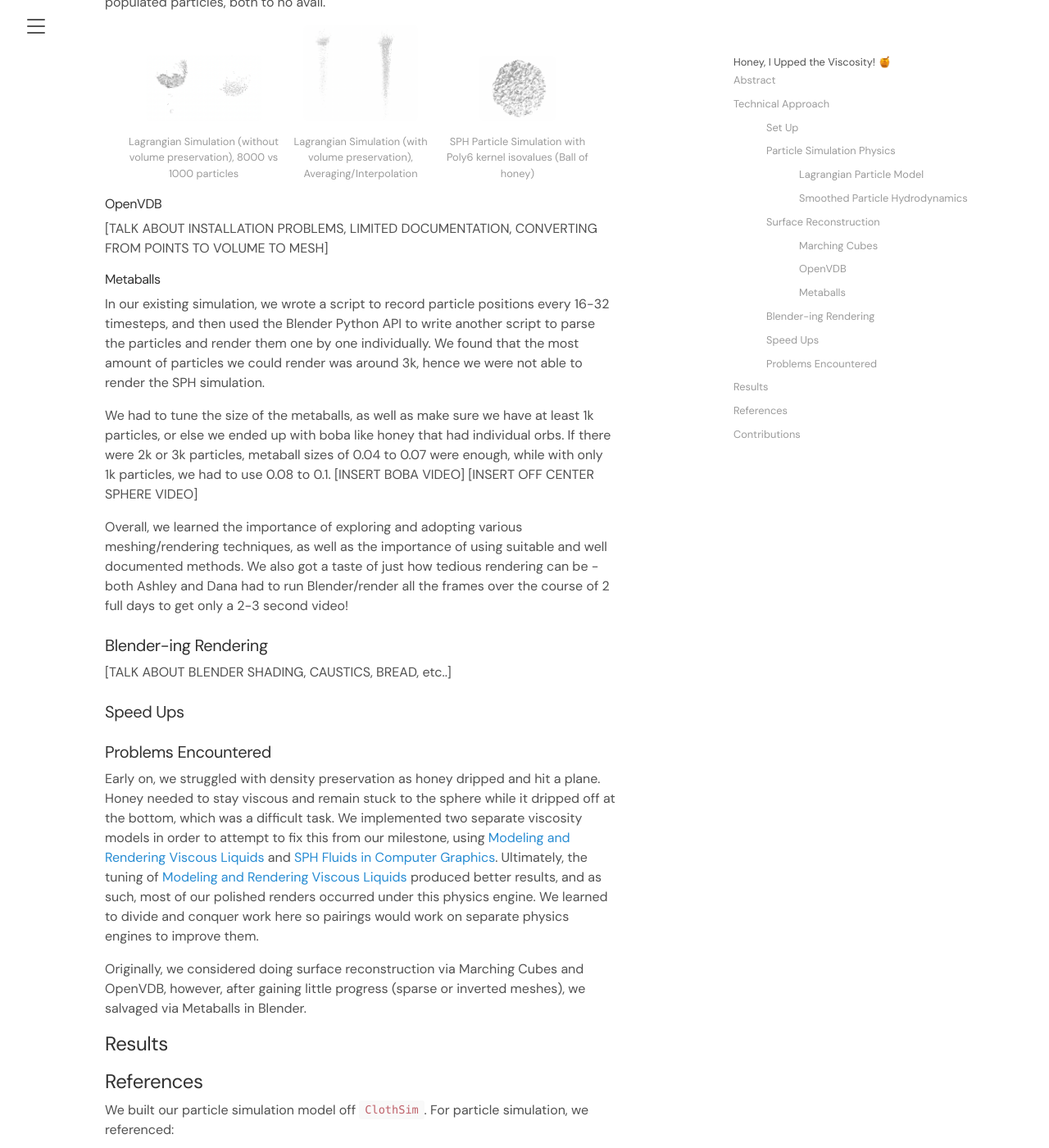
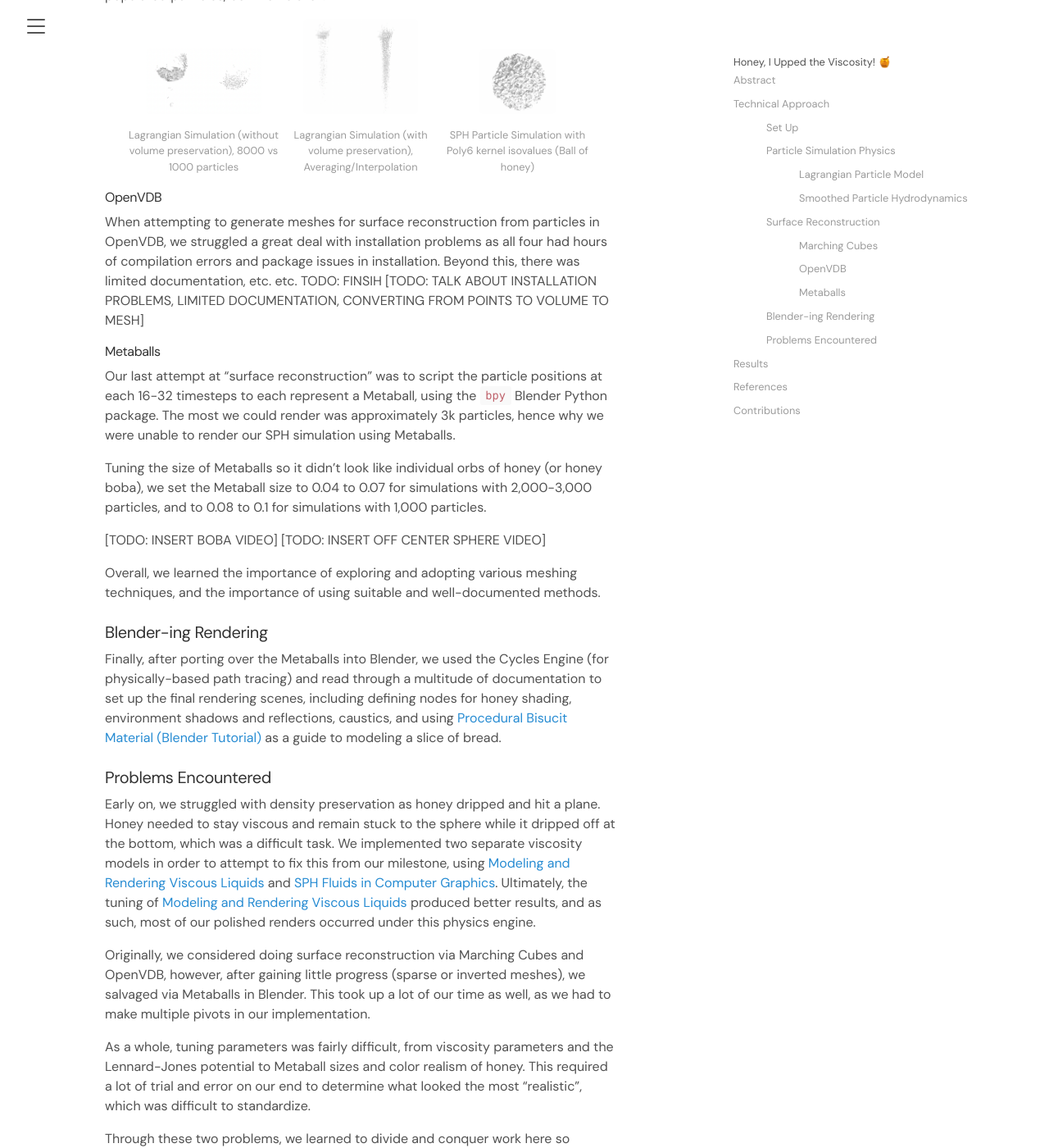
Before and after one commit to ashmchiu/cs184-final-proj-writeup, a Jekyll site: the page built from index.md, in a window 1280 px wide and 1400 px high, scrolled down 2568 px. Shown: the whole window at 82% size. Built offline with Jekyll 4.4.1, drawn with Linux system fonts in a browser that asks for light colours; some of the changed text lies outside the part shown.

Commit message:
add blender information

```diff
--- a/index.md
+++ b/index.md
@@ -19,7 +19,7 @@ We effectively implemented two different particle simulations Lagrangian based p
 
 #### Lagrangian Particle Model
 [INSERT PARTICLE SIM VIDEO WITHOUT VOLUME PRESERVATION]
-We modeled our simulation off of [Modeling and Rendering Viscous Liquids](https://citeseerx.ist.psu.edu/document?repid=rep1&type=pdf&doi=bdbe45284686a54f3284fdf98759f099e3a95e84). We created a similar cell structure that houses a vector of particles for better spatial lookup, and for each particle we hashed the particle to a cell, using the hash key provided in the paper: `541i + 79j + 31k mod table_size`; we did however, scale the `i`, `j`, and `k` by 10 so as to spread the particles more evenly in buckets, and also chose the table size to be 100. In addition, we also integrated OpenMP to speed up all of the for loops interating over each particle, which was not mentioned in the paper but did help tremendously in terms of scaling up the number of particles run for the simulation. At a high level, the paper describes adding forces and gravity to each particle at each timestep $F(p) = \sum_{i} f(p_i) + g$, with adhesion forces, viscosity forces, and friction/interpenetration forces. For adhesion forces, the Lennard-Jones potential was used, following a sample piecewise graph given between particles of distance `d`.
+We modeled our simulation off of [Modeling and Rendering Viscous Liquids](https://citeseerx.ist.psu.edu/document?repid=rep1&type=pdf&doi=bdbe45284686a54f3284fdf98759f099e3a95e84). We created a similar cell structure that houses a vector of particles for better spatial lookup, and for each particle we hashed the particle to a cell, using the hash key provided: `541i + 79j + 31k mod table_size`; we did however, scale the `i`, `j`, and `k` by 10 so as to spread the particles more evenly in buckets, and set the table size to 100. In addition, we also integrated OpenMP parallelization over all possible `for` loops, which help tremendously so our simulations were no longer buffering at every frame. At a high level, the paper describes adding forces and gravity to each particle at each timestep $F(p) = \sum_{i} f(p_i) + g$, with adhesion forces, viscosity forces, and friction/interpenetration forces. For adhesion forces, the Lennard-Jones potential was used, following a sample piecewise graph given between particles of distance `d`.
 
 Instead of using adhesion forces between the honey and the sphere/bread as described in the paper, however, we use friction forces instead, and calculate a correction vector to ensure that there is adhesion to the bottom of the sphere only if the liquid particle is within a certain proximity to the sphere. We also apply the collision calculations between the particles and sphere so as to prevent the particles from sinking into the sphere. In terms of viscosity forces, we use the paper's momentum equations to calculate the momentum exchange:
 
@@ -32,7 +32,8 @@ $$
 We use our own piecewise gaussian function, tuning the function so that it only returns a gaussian value if the distance between two particles is less than `0.4`, rather than the paper's specified `4-6`. Then, we explicitly convert the particle momentum to a force by dividing it by the change in time. We also add damping constants to all the forces, which was not mentioned in the paper, but we found that without these constants, the particles would explode and basically repel each other violently. The constants we chose were 0.1 and 0.01 for adhesion and viscosity respectively. Finally, we implemented interpenetration prevention, which was not at all described in detail in the paper, so we ended up just adding a correction vector to move two particles apart if they were overlapping one another. It was interesting as we had to calculate distance between two particles while taking into account their radii rather than just the difference between their center positions.
 
 
-[INSERT PARTICLE SIM VIDEO WITH VOLUME PRESERVATION]
+[TODO: INSERT PARTICLE SIM VIDEO WITH VOLUME PRESERVATION]
+
 While this initial implementation without volume preservation worked well, we wanted to see if we could get more of a mushroom and pooling effect by implementing volume preservation. Thus, we also implemented volume preservation, as detailed in the paper. First, we calculated the desired density of each particle by this equation: $$\rho_0 = \sum_{i=1}^{26} \omega(d_i) \\$$, where $$\omega$$ refers to a piecewise density smoothing kernel, following the paper's lower and upperbound of `2rsqrt(3) to 4r`. We then refine the density calculation by either scaling by `26/n` if the particle had less than 26 neighbors (n neighbors instead). The paper also mentions the derivative of the density, but the paper does not use the derivative in the calculations anywhere, so we did not either. We then calculated the correction vector to be applied to each particle's position: $$\Delta v = \frac{(c(\rho - \rho_0) \mathbf{p_n} - p)}{\|\mathbf{p_n} - p\|}$$, where we chose c to be 0.001, rather than 0.1-0.5 as described in the paper.
 
 
@@ -43,7 +44,7 @@ Overall, implementing the particle physics allowed us to understand the amount o
 
 
 #### Smoothed Particle Hydrodynamics
-[INSERT VIDEO WITH THEIR SPH]
+[TODO: INSERT VIDEO WITH THEIR SPH]
 
 
 ### Surface Reconstruction
@@ -71,42 +72,52 @@ Finding Marching Cubes to be a common solution, we initially tried building off
 
 
 #### OpenVDB
-[TALK ABOUT INSTALLATION PROBLEMS, LIMITED DOCUMENTATION, CONVERTING FROM POINTS TO VOLUME TO MESH]
+When attempting to generate meshes for surface reconstruction from particles in OpenVDB, we struggled a great deal with installation problems as all four had hours of compilation errors and package issues in installation. Beyond this, there was limited documentation, etc. etc. TODO: FINSIH
+[TODO: TALK ABOUT INSTALLATION PROBLEMS, LIMITED DOCUMENTATION, CONVERTING FROM POINTS TO VOLUME TO MESH]
 
 #### Metaballs
+Our last attempt at "surface reconstruction" was to script the particle positions at each 16-32 timesteps to each represent a Metaball, using the `bpy` Blender Python package. The most we could render was approximately 3k particles, hence why we were unable to render our SPH simulation using Metaballs.
 
-In our existing simulation, we wrote a script to record particle positions every 16-32 timesteps, and then used the Blender Python API to write another script to parse the particles and render them one by one individually. We found that the most amount of particles we could render was around 3k, hence we were not able to render the SPH simulation.
+Tuning the size of Metaballs so it didn't look like individual orbs of honey (or honey boba), we set the Metaball size to 0.04 to 0.07 for simulations with 2,000-3,000 particles, and to 0.08 to 0.1 for simulations with 1,000 particles.
 
-We had to tune the size of the metaballs, as well as make sure we have at least 1k particles, or else we ended up with boba like honey that had individual orbs. If there were 2k or 3k particles, metaball sizes of 0.04 to 0.07 were enough, while with only 1k particles, we had to use 0.08 to 0.1.
-[INSERT BOBA VIDEO]
-[INSERT OFF CENTER SPHERE VIDEO]
+[TODO: INSERT BOBA VIDEO]
+[TODO: INSERT OFF CENTER SPHERE VIDEO]
 
-Overall, we learned the importance of exploring and adopting various meshing/rendering techniques, as well as the importance of using suitable and well documented methods. We also got a taste of just how tedious rendering can be - both Ashley and Dana had to run Blender/render all the frames over the course of 2 full days to get only a 2-3 second video!
-
+Overall, we learned the importance of exploring and adopting various meshing techniques, and the importance of using suitable and well-documented methods.
 
 ### Blender-ing Rendering
-[TALK ABOUT BLENDER SHADING, CAUSTICS, BREAD, etc..]
-
-### Speed Ups
+Finally, after porting over the Metaballs into Blender, we used the Cycles Engine (for physically-based path tracing) and read through a multitude of documentation to set up the final rendering scenes, including defining nodes for honey shading, environment shadows and reflections, caustics, and using  [Procedural Bisucit Material (Blender Tutorial)](https://www.youtube.com/watch?v=52dC0yBS35I) as a guide to modeling a slice of bread.
 
 ### Problems Encountered
-Early on, we struggled with density preservation as honey dripped and hit a plane. Honey needed to stay viscous and remain stuck to the sphere while it dripped off at the bottom, which was a difficult task. We implemented two separate viscosity models in order to attempt to fix this from our milestone, using [Modeling and Rendering Viscous Liquids](https://citeseerx.ist.psu.edu/document?repid=rep1&type=pdf&doi=bdbe45284686a54f3284fdf98759f099e3a95e84) and [SPH Fluids in Computer Graphics](https://cg.informatik.uni-freiburg.de/publications/2014_EG_SPH_STAR.pdf). Ultimately, the tuning of [Modeling and Rendering Viscous Liquids](https://citeseerx.ist.psu.edu/document?repid=rep1&type=pdf&doi=bdbe45284686a54f3284fdf98759f099e3a95e84) produced better results, and as such, most of our polished renders occurred under this physics engine. We learned to divide and conquer work here so pairings would work on separate physics engines to improve them.
+Early on, we struggled with density preservation as honey dripped and hit a plane. Honey needed to stay viscous and remain stuck to the sphere while it dripped off at the bottom, which was a difficult task. We implemented two separate viscosity models in order to attempt to fix this from our milestone, using [Modeling and Rendering Viscous Liquids](https://citeseerx.ist.psu.edu/document?repid=rep1&type=pdf&doi=bdbe45284686a54f3284fdf98759f099e3a95e84) and [SPH Fluids in Computer Graphics](https://cg.informatik.uni-freiburg.de/publications/2014_EG_SPH_STAR.pdf). Ultimately, the tuning of [Modeling and Rendering Viscous Liquids](https://citeseerx.ist.psu.edu/document?repid=rep1&type=pdf&doi=bdbe45284686a54f3284fdf98759f099e3a95e84) produced better results, and as such, most of our polished renders occurred under this physics engine.
 
-Originally, we considered doing surface reconstruction via Marching Cubes and OpenVDB, however, after gaining little progress (sparse or inverted meshes), we salvaged via Metaballs in Blender.
+Originally, we considered doing surface reconstruction via Marching Cubes and OpenVDB, however, after gaining little progress (sparse or inverted meshes), we salvaged via Metaballs in Blender. This took up a lot of our time as well, as we had to make multiple pivots in our implementation.
+
+As a whole, tuning parameters was fairly difficult, from viscosity parameters and the Lennard-Jones potential to Metaball sizes and color realism of honey. This required a lot of trial and error on our end to determine what looked the most "realistic", which was difficult to standardize.
+
+Through these two problems, we learned to divide and conquer work here so pairings would work on separate physics engines or surface reconstruction methods to gain an understanding of viability.
 
 ## Results
+TODO
 
 ## References
-We built our particle simulation model off `ClothSim`. For particle simulation, we referenced:
 - [Modeling and Rendering Viscous Liquids](https://citeseerx.ist.psu.edu/document?repid=rep1&type=pdf&doi=bdbe45284686a54f3284fdf98759f099e3a95e84)
 - [An Implicit Viscosity Formulation for SPH Fluids](https://cg.informatik.uni-freiburg.de/publications/2015_SIGGRAPH_viscousSPH.pdf)
 - [Coding Adventures: Simulating Fluids](https://www.youtube.com/watch?v=rSKMYc1CQHE)
-
-To port our particle simulation to Blender and simulate realism, we utilized these resources:
 - [Poligonising a scalar field](https://paulbourke.net/geometry/polygonise/)
 - [Marching Cubes](https://github.com/nihaljn/marching-cubes)
 - [Procedural Bisucit Material (Blender Tutorial)](https://www.youtube.com/watch?v=52dC0yBS35I)
 
 ## Contributions
 
-Navigate to previous checkpoints in our journey to render honey -> [milestone](/milestone.md) \| [proposal](/proposal.md)
+TODO
+
+Ashley Chiu
+
+Emmanuel Duarte
+
+Dana Feng
+
+Raymond Tan
+
+<i>navigate to checkpoints in our journey to render honey:</i> [final report](/index.md) -> [milestone](/milestone.md) -> [proposal](/proposal.md)
```
